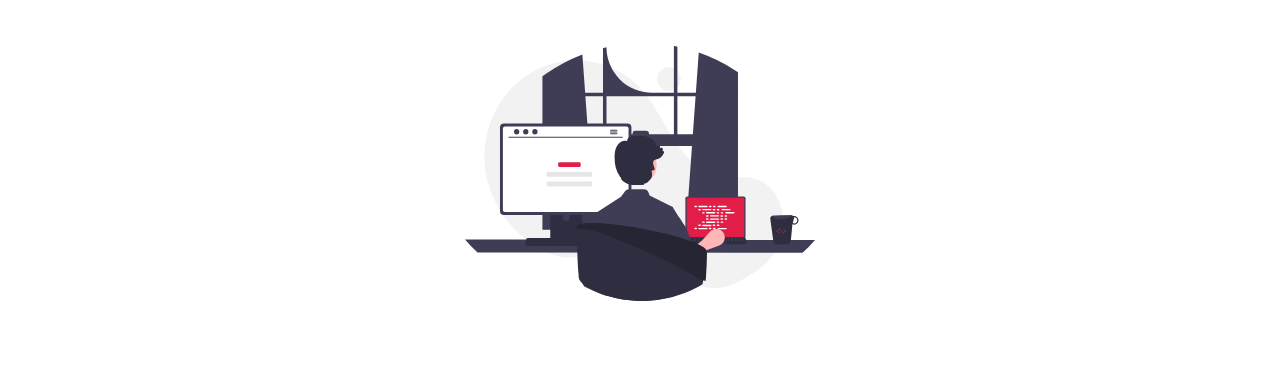
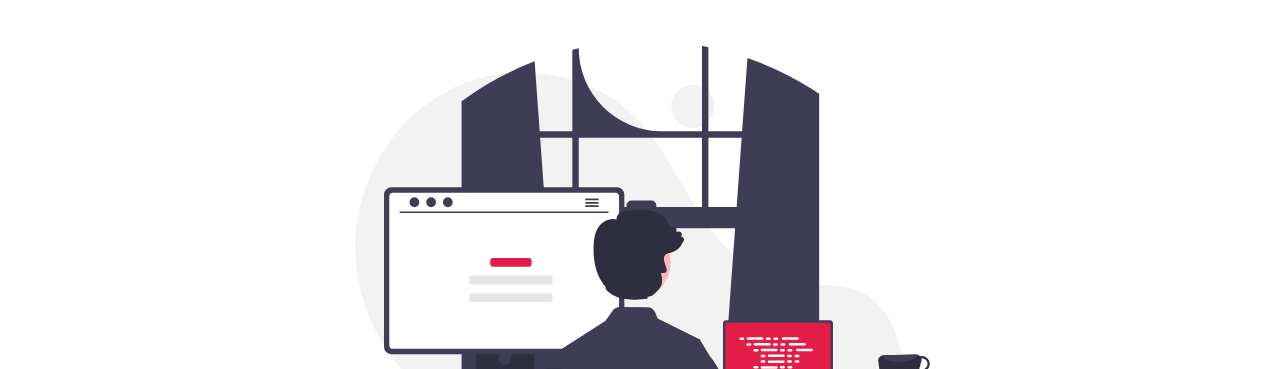
Before and after one commit to styrene01/portfolio-website, a plain HTML site: page index.html in a window 1280 px wide. Shown: the part 110-479 px from the top of the page. Drawn offline with Linux system fonts and the light colour scheme.

Commit message:
fixed image

```diff
--- a/style.css
+++ b/style.css
@@ -92,7 +92,9 @@ hr {
 }
 
 .hero .hero-image {
-    max-width: 350px;
+    /* max-width: 350px; */
+    max-width: 100%;
+    width: 50%;
     display: block;
     margin: auto;
     padding: 3rem;
```
